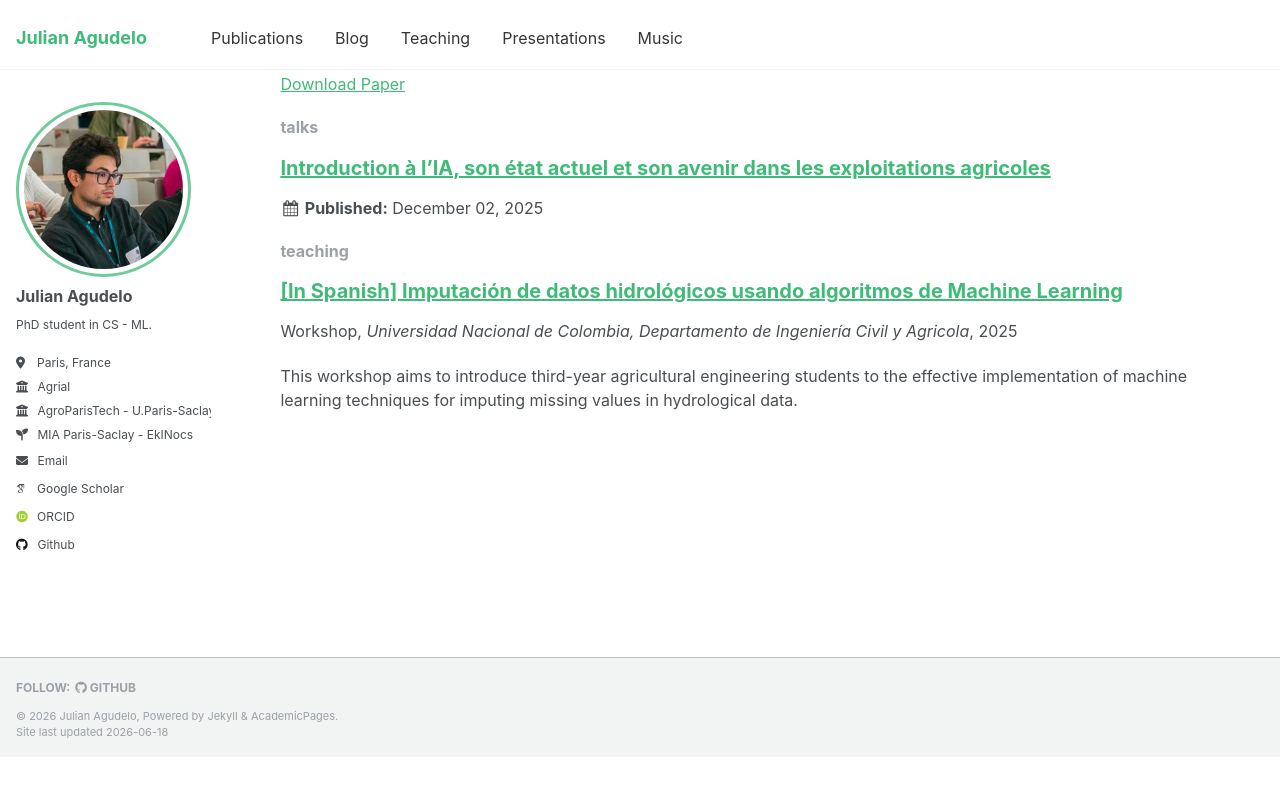
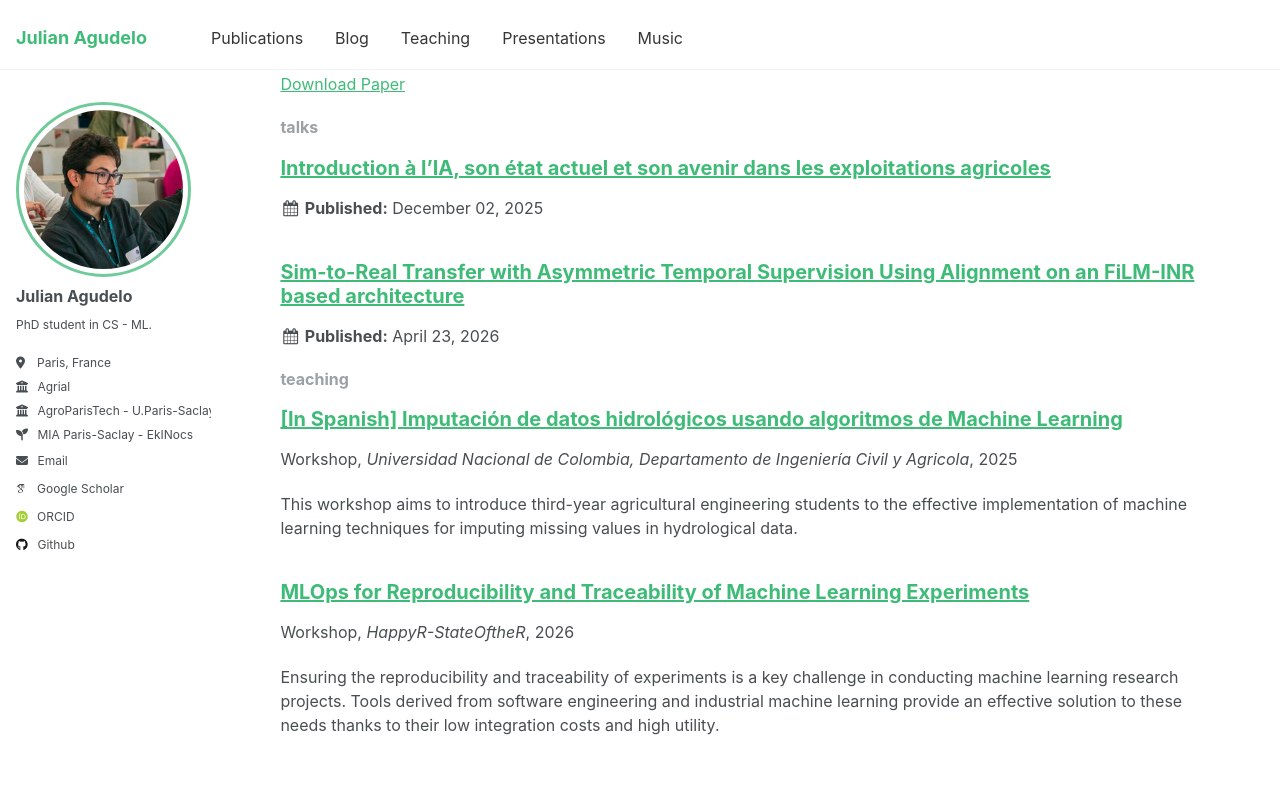
Before and after one commit to JulAgu/JulAgu.github.io, a Jekyll site: the page built from _pages/collection-archive.html, in a window 1280 px wide and 900 px high, scrolled down 834 px. Shown: the top 796 px of the window. Built offline with Jekyll 4.4.1, drawn with Linux system fonts in a browser that asks for light colours; some web fonts are replaced; before the commit the page ends 1591 px from its top, so only the background shows below that.

Commit message:
Add: some of my recent and near future activities

```diff
--- /dev/null
+++ b/_talks/2026-15-seminaire_docs.md
@@ -0,0 +1,10 @@
+---
+title: "Sim-to-Real Transfer with Asymmetric Temporal Supervision Using Alignment on an FiLM-INR based architecture"
+collection: talks
+type: "Scientific"
+permalink: /talks/2025-05-seminaire_docs
+date: 2026-04-23
+location: "Palaiseau, France."
+venue: "Le Séminaire des Doctorants (LSD) MIA Paris-Saclay"
+slidespdf: /files/tl_assymetric_supervision_lsd.pdf
+---
--- /dev/null
+++ b/_teaching/2025-teaching-2.md
@@ -0,0 +1,28 @@
+---
+title: "MLOps for Reproducibility and Traceability of Machine Learning Experiments"
+collection: teaching
+type: "Workshop"
+author_profile: false
+permalink: /teaching/2026_agro
+venue: "HappyR-StateOftheR"
+date: 2026-05-29
+location: "CAmpus Agro Paris-Saclay"
+---
+
+Ensuring the reproducibility and traceability of experiments is a key challenge in conducting machine learning research projects. Tools derived from software engineering and industrial machine learning provide an effective solution to these needs thanks to their low integration costs and high utility.
+
+This workshop offers a hands-on introduction to four tools widely used in modern MLOps (Machine Learning Operations) workflows that are well-suited for research projects in Python:
+
+- **uv** for environment and dependency management.
+- **Hydra** for modular experiment configuration.
+- **MLflow** for tracking and tracing experiments.
+
+Through guided development of a simplified project, workshop participants had the opportunity to gain a deep understanding of the tools’ philosophy, structure an experimental pipeline (processing and version management of datasets, model training, basic hyperparameter optimization). The workshop aims to highlight how these tools facilitate code organization, the reproducibility of experiments, and collaboration within research teams.
+
+I conducted this workshop in collaboration with [Joseph Allyndrée](https://j-ally.github.io/Joseph_Allyndree/) for the [State of The R](https://stateofther.netlify.app/) working group.
+
+Resources
+=======
+* [Slides](http://julagu.github.io/files/deep_repro_en.pdf)
+
+* [GitHub repository for the practical component](https://github.com/J-ally/Deep_repro)
```
Also changed, not shown: _pages/about.md (+2 -0 lines), _teaching/2025-teaching-1.md (+1 -1 lines), 2 other files.
